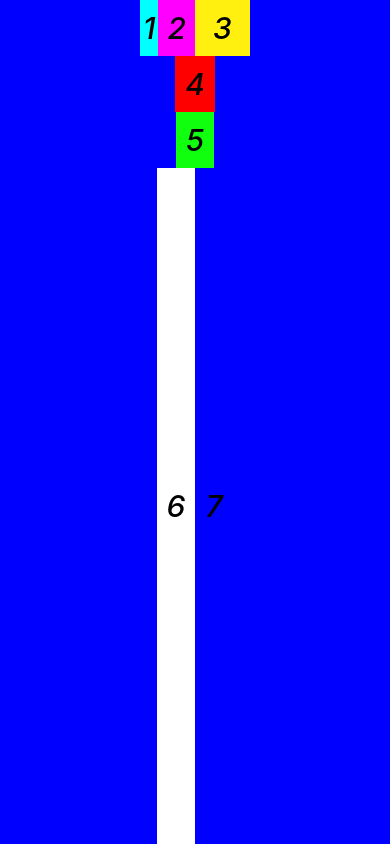
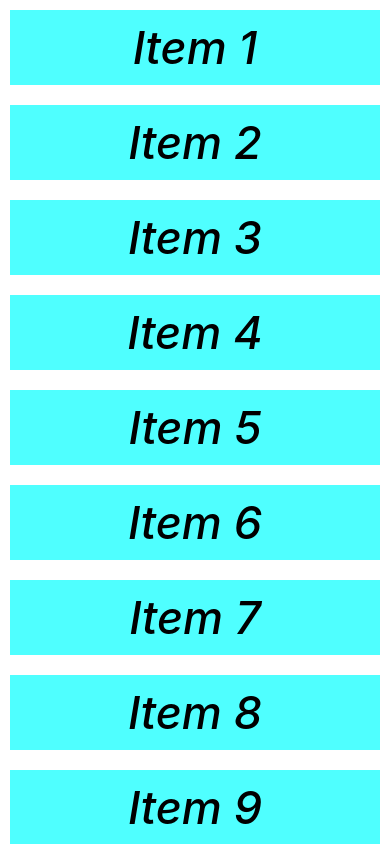
Before and after one commit to Abel-Saji-George/RN101, a React Native app in the folder BasicTutorial/: screen / in a window 390 px wide. Built offline with nearby package versions, Linux system fonts and the light colour scheme.

Commit message:
primitive scroll view

```diff
--- a/BasicTutorial/App.js
+++ b/BasicTutorial/App.js
@@ -3,6 +3,8 @@
 
 import {
 
+  RefreshControl,
+  ScrollView,
   StyleSheet,
   Text,
   View,
@@ -12,142 +14,75 @@
 
 const App = () => {
 
-const [name,setName]=useState('Styling and Style Sheets' )
+  const [Items,setItems]=useState([
+    {key:1,item:'Item 1'},
+    {key:2,item:'Item 2'},
+    {key:3,item:'Item 3'},
+    {key:4,item:'Item 4'},
+    {key:5,item:'Item 5'},
+    {key:6,item:'Item 6'},
+    {key:7,item:'Item 7'},
+    {key:8,item:'Item 8'},
+    {key:9,item:'Item 9'},
+    {key:10,item:'Item 10'},
+    {key:11,item:'Item 11'},
+    {key:12,item:'Item 12'},
 
-const onClickHandle=()=>{
-setName('Styling is Completed!!!')
+  ]
+)
+const [Refreshing,setRefreshing]=useState(false)
+
+const onRefresh=()=>{
+  setRefreshing(true);
+  setItems([...Items,{key:69,item:'Item 69'}]);
+  setRefreshing(false);
 }
+
   return (
-<View style={styles.body}>
-
-  <View style={styles.row}>
-
-    <View style={styles.view1}>
-    <Text style={styles.text}>1</Text>
-    </View>
-
-    <View style={styles.view2}>
-    <Text style={styles.text}>2</Text>
-    </View>
-
-    <View style={styles.view3}>
-    <Text style={styles.text}>3</Text>
-    </View>
-
-  </View>
-
-
-
-  <View style={styles.row}>
-
-    <View style={styles.view4}>
-    <Text style={styles.text}>4</Text>
-    </View>
-
-  </View>
-
-
-  <View style={styles.row}>
-
-    <View style={styles.view5}>
-    <Text style={styles.text}>5</Text>
-    </View>
-
-  </View>
-
-
-  <View style={styles.row1}>
-
-    <View style={styles.view6}>
-    <Text style={styles.text}>6</Text>
-    </View>
-    <View style={styles.view7}>
-    <Text style={styles.text}>7</Text>
-    </View>
-
-  </View>
-
-
-
-
-</View>
-
-
+  <ScrollView style={styles.body}
+   refreshControl={
+     <RefreshControl
+     refreshing={Refreshing}
+     onRefresh={onRefresh}
+     colors={['#0000ffff']}
+     />
+   }
+  >
+  {
+    Items.map((object)=>{
+      return(
+      <View style={styles.item} key={object.key}>
+           <Text style={styles.text}>{object.item}</Text>
+     </View>
+      );
+    })
+  }
+  </ScrollView>
 
   );
 };
 
 const styles = StyleSheet.create({
-  row:{
-    flexDirection:'row',
 
+ item:{
+   margin:10,
+   backgroundColor:'#4fffff',
+   justifyContent:'center',
+   alignItems:'center'
+ } ,
 
-  },
-  row1:{
-    flex:1,
-    flexDirection:'row',
-    alignItems:'stretch'
-
-
-  },
  body:{
    flex:1,
    flexDirection:'column',
 
-   backgroundColor:'#0000ffff',
-   alignItems:'center',
-   justifyContent:'flex-start',
+   backgroundColor:'#ffffffff',
 
 
  },
- view1:{
-flex:1,
-  backgroundColor:'#00ffffff',
-  alignItems:'center',
-  justifyContent:'center'
- },
 
- view2:{
- flex:2,
-
-  backgroundColor:'#ff00ff',
-  alignItems:'center',
-  justifyContent:'center'
- },
-  view3:{
-    flex:3,
-
-  backgroundColor:'#fff00f',
-  alignItems:'center',
-  justifyContent:'center'
- },
- view4:{
-  flex:1,
-    backgroundColor:'#ff0000',
-    alignItems:'center',
-    justifyContent:'center'
-   },
-   view5:{
-    flex:1,
-      backgroundColor:'#0fff0f',
-      alignItems:'center',
-      justifyContent:'center'
-     },
-     view6:{
-      flex:1,
-        backgroundColor:'#ffffff',
-        alignItems:'center',
-        justifyContent:'center'
-       },
-       view7:{
-        flex:1,
-          backgroundColor:'#0000ff',
-          alignItems:'center',
-          justifyContent:'center'
-         },
  text:{
     color:'#000000',
-    fontSize:30,
+    fontSize:45,
     fontStyle:'italic',
     fontWeight:'500',
     margin:10
```
